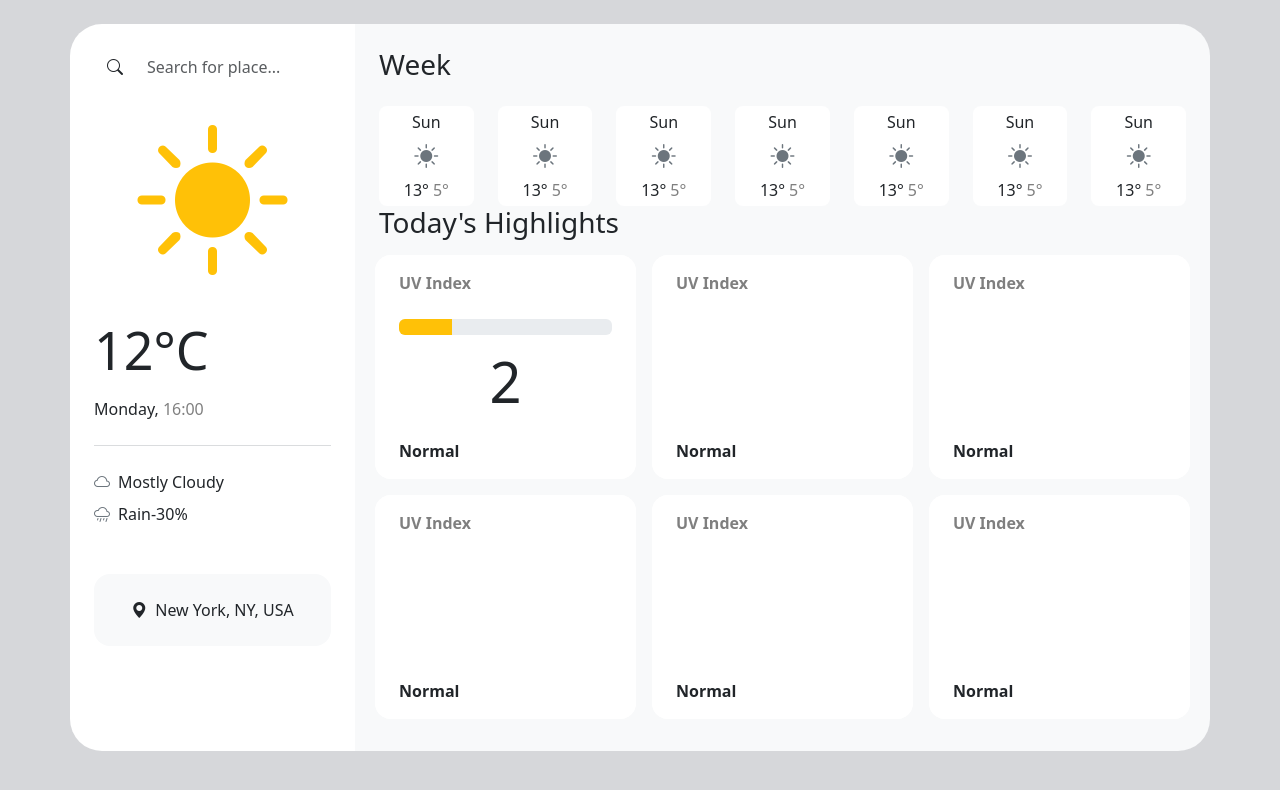
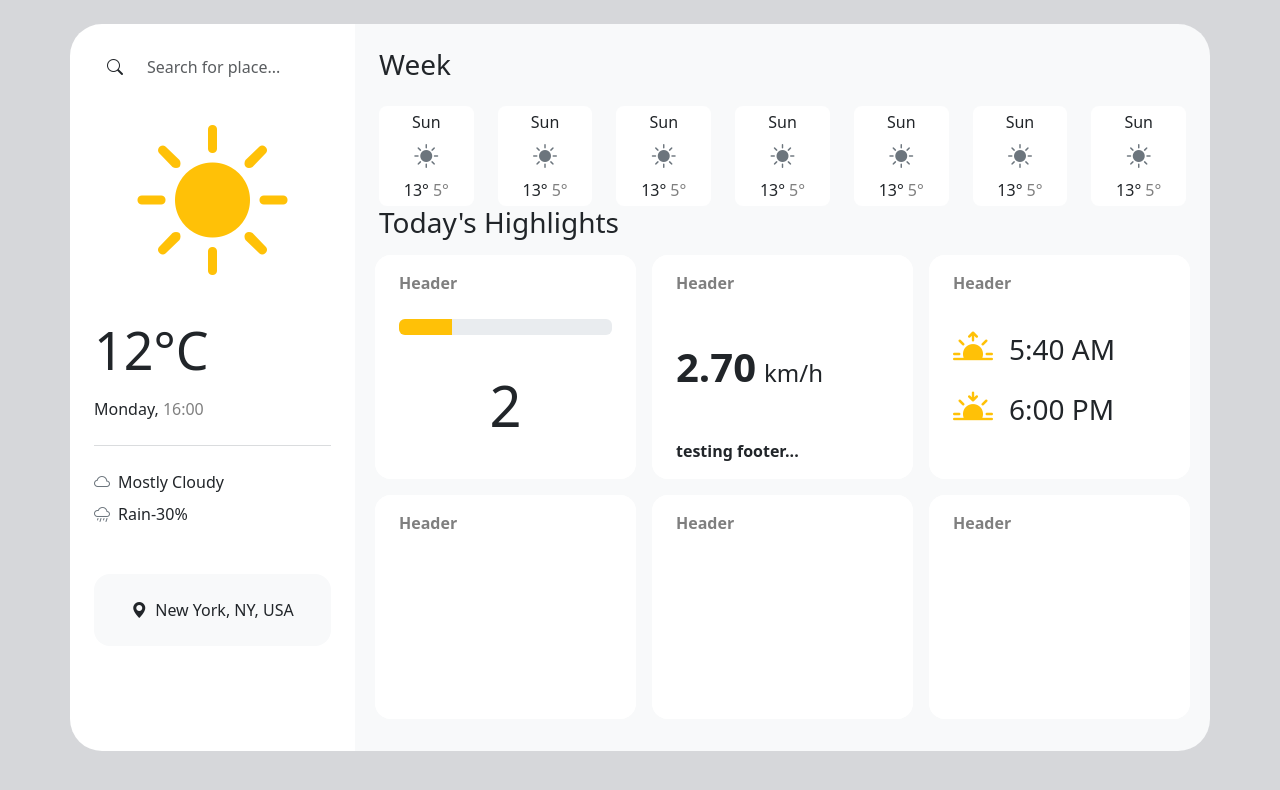
Before and after one commit to mohammadfakhrolahi/Weather-App, a React (Create React App) app: page / in a window 1280 px wide. Shown: the top 790 px of the page. Built offline with nearby package versions, Linux system fonts and the light colour scheme.

Commit message:
feat
Created SunriseSunset component, and footer for CardLg component.

```diff
--- a/src/App.js
+++ b/src/App.js
@@ -5,8 +5,13 @@ import Icon from './components/Icon/Icon'
 import CardSm from './components/CardSm/CardSm'
 import CardLg from './components/CardLg/CardLg'
 import Progress from './components/Progress/Progress'
+import SunriseSunset from './components/SunriseSunset/SunriseSunset'
+import WindStatus from './components/WindStatus/WindStatus'
 
 const App = () => {
+  const footer = 'testing footer...'
+  const header = 'Header'
+
   return (
     <main className="container mt-4 ">
       <div className="row ">
@@ -72,34 +77,38 @@ const App = () => {
               <div className="row">
                 <div className="col-4 p-0">
                   <div className="m-2">
-                    <CardLg>
-                      <Progress style={{ width: '25%' }}/>
+                    <CardLg header={header}>
+                      <Progress style={{ width: '25%' }}>2</Progress>
                     </CardLg>
                   </div>
                 </div>
                 <div className="col-4 p-0">
                   <div className="m-2">
-                    <CardLg />
+                    <CardLg footer={footer} header={header}>
+                      <WindStatus>2.70</WindStatus>
+                    </CardLg>
                   </div>
                 </div>
                 <div className="col-4 p-0">
                   <div className="m-2">
-                    <CardLg />
+                    <CardLg header={header}>
+                      <SunriseSunset sunrise={'5:40 AM'} sunset={'6:00 PM'}/>
+                    </CardLg>
                   </div>
                 </div>
                 <div className="col-4 p-0">
                   <div className="m-2">
-                    <CardLg />
+                    <CardLg header={header}/>
                   </div>
                 </div>
                 <div className="col-4 p-0">
                   <div className="m-2">
-                    <CardLg />
+                    <CardLg header={header}/>
                   </div>
                 </div>
                 <div className="col-4 p-0">
                   <div className="m-2">
-                    <CardLg />
+                    <CardLg header={header} />
                   </div>
                 </div>
               </div>
--- a/src/components/CardLg/CardLg.js
+++ b/src/components/CardLg/CardLg.js
@@ -2,14 +2,14 @@ import React from 'react'
 
 import './CardLg.css'
 
-const CardLg = (props) => {
+const CardLg = ({header, footer, children}) => {
   return (
     <div className="card bg-white border-0 rounded-4">
-      <div className="card-header bg-white pt-3 px-4 border-0 rounded-top-4 text-black-50 fw-semibold">UV Index</div>
-      <div className="card-body  px-4">
-        {props.children}
+      <div className="card-header bg-white pt-3 px-4 border-0 rounded-top-4 text-black-50 fw-semibold">{header}</div>
+      <div className="card-body d-flex align-items-center px-4">
+        {children}
       </div>
-      <div className="card-footer bg-white pb-3 px-4 border-0 rounded-bottom-4 fw-semibold">Normal</div>
+      <div className="card-footer bg-white pb-3 px-4 border-0 rounded-bottom-4 fw-semibold"> {footer}</div>
     </div>
   )
 }
--- a/src/components/Progress/Progress.js
+++ b/src/components/Progress/Progress.js
@@ -2,7 +2,7 @@ import React from 'react'
 
 const Progress = (props) => {
   return (
-    <div className='h-100 d-flex flex-column justify-content-between '>
+    <div className='w-100 h-100 d-flex flex-column justify-content-between '>
     <div class="progress">
       <div
         class="progress-bar bg-warning"
@@ -14,7 +14,7 @@ const Progress = (props) => {
         style={props.style}
       ></div>
     </div>
-    <span className='align-self-center display-4 fw-normal'>2</span>
+    <span className='align-self-center display-4 fw-normal'>{props.children}</span>
     </div>
   )
 }
--- /dev/null
+++ b/src/components/SunriseSunset/SunriseSunset.js
@@ -0,0 +1,18 @@
+import React from 'react'
+
+const SunriseSunset = ({ sunrise, sunset }) => {
+  return (
+    <div>
+      <div className="d-flex align-items-center">
+        <i class="bi bi-sunrise-fill me-3 fs-1 text-warning"></i>
+        <span className="fs-3">{sunrise}</span>
+      </div>
+      <div className="d-flex align-items-center">
+        <i class="bi bi-sunset-fill me-3 fs-1 text-warning"></i>
+        <span className="fs-3">{sunset}</span>
+      </div>
+    </div>
+  )
+}
+
+export default SunriseSunset
--- /dev/null
+++ b/src/components/WindStatus/WindStatus.js
@@ -0,0 +1,14 @@
+import React from 'react'
+
+const WindStatus = (props) => {
+  return (
+    <div >
+      <div>
+        <span className='display-6 fw-semibold'>{props.children}</span>
+        <span className='fs-4 ms-2'>km/h</span>
+      </div>
+    </div>
+  )
+}
+
+export default WindStatus
```
Also changed, not shown: src/components/CardLg/Footer.js (added, +9 -0 lines).
